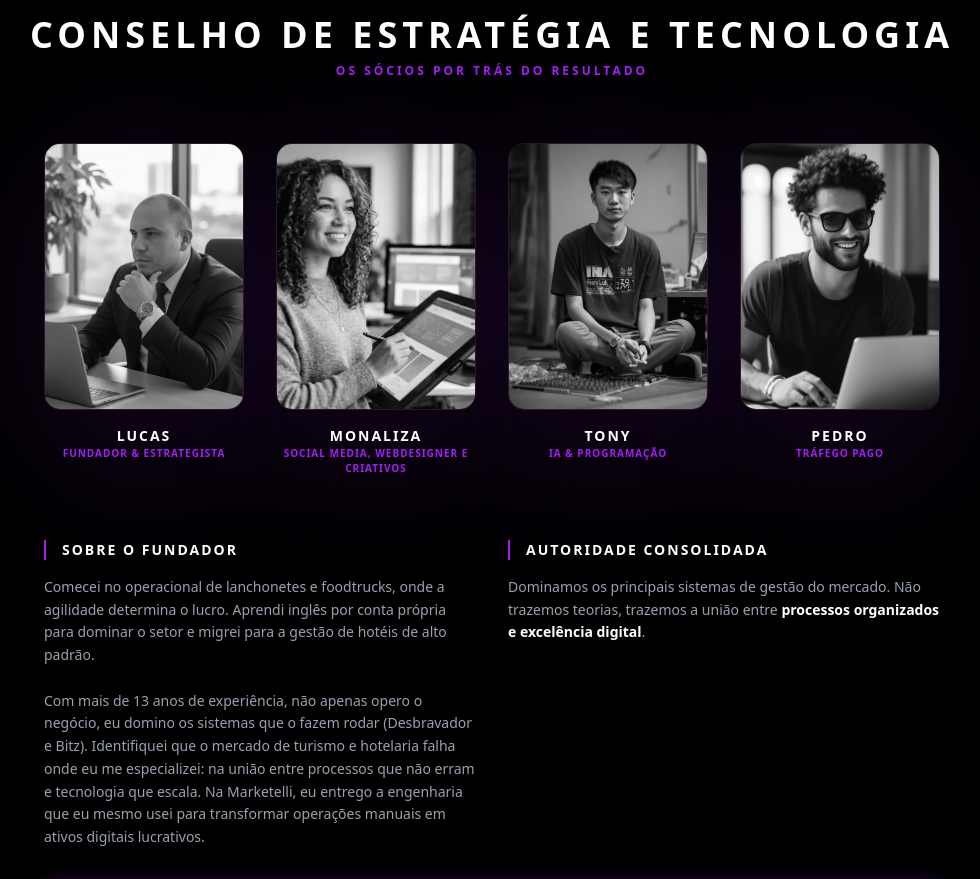
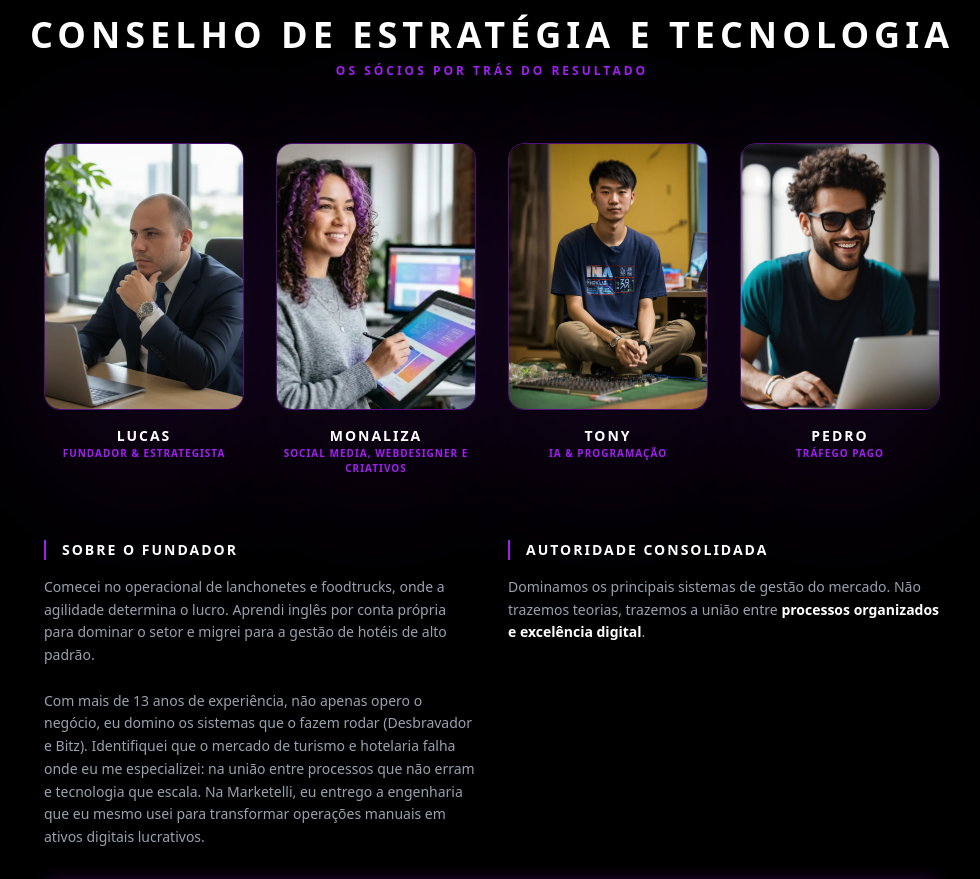
Before and after one commit to vanharelli/Agencia-Marketelli, a React (Vite) app: page / in a window 1280 px wide. Shown: the part 2080-2959 px from the top of the page, without its empty margins (148-1128 px from the left). Built offline with nearby package versions, Linux system fonts and the light colour scheme.

Commit message:
Update_Scroll_Colorize

```diff
--- a/src/App.tsx
+++ b/src/App.tsx
@@ -1,9 +1,31 @@
-import { motion, AnimatePresence, useScroll, useTransform } from 'framer-motion';
+import { motion, AnimatePresence, useScroll, useTransform, useInView } from 'framer-motion';
 import { Hotel, Utensils, Instagram, Check, Mail, X, ChevronRight, Plus, ChevronLeft, Star, MessageCircle, Car, ChevronDown } from 'lucide-react';
 import { useState, useEffect, useRef } from 'react';
 import LegalPolicies from './components/LegalPolicies';
 import { useFrontendShield } from './hooks/useFrontendShield';
 import { useDoubleBackExit } from './hooks/useDoubleBackExit';
+
+const PartnerImage = ({ src, alt, name, role }: { src: string, alt: string, name: string, role: string }) => {
+  const ref = useRef(null);
+  const isInView = useInView(ref, { margin: "-20% 0px -20% 0px" });
+
+  return (
+    <div ref={ref} className="w-full relative group flex flex-col items-center">
+      <div className="absolute -inset-4 bg-gradient-to-tr from-[#A020F0]/20 to-[#A020F0]/20 rounded-full blur-3xl opacity-50 group-hover:opacity-100 transition-opacity duration-700"></div>
+      <div className={`relative z-10 aspect-[3/4] w-full overflow-hidden rounded-2xl border transition-colors duration-500 ${isInView ? 'border-[#A020F0]/50' : 'border-white/10 group-hover:border-[#A020F0]/50'}`}>
+        <img
+          src={src}
+          alt={alt}
+          className={`w-full h-full object-cover transition-all duration-700 scale-105 group-hover:scale-100 ${isInView ? 'grayscale-0' : 'grayscale group-hover:grayscale-0'}`}
+        />
+      </div>
+      <div className="mt-4 text-center z-10">
+        <h4 className="text-white font-black tracking-[2px] text-sm uppercase">{name}</h4>
+        <p className="text-[#A020F0] text-[10px] font-bold tracking-[1px] uppercase">{role}</p>
+      </div>
+    </div>
+  );
+};
 
 const MarketelliOfficial = () => {
   const [isModalOpen, setIsModalOpen] = useState(false);
@@ -745,69 +767,10 @@ const MarketelliOfficial = () => {
 
           {/* Container de Imagens no Meio */}
           <div className="grid grid-cols-1 sm:grid-cols-2 lg:grid-cols-4 gap-6 md:gap-8 w-full max-w-4xl mx-auto">
-            {/* Imagem do Lucas */}
-            <div className="w-full relative group flex flex-col items-center">
-              <div className="absolute -inset-4 bg-gradient-to-tr from-[#A020F0]/20 to-[#A020F0]/20 rounded-full blur-3xl opacity-50 group-hover:opacity-100 transition-opacity duration-700"></div>
-              <div className="relative z-10 aspect-[3/4] w-full overflow-hidden rounded-2xl border border-white/10 group-hover:border-[#A020F0]/50 transition-colors duration-500">
-                <img
-                  src="/lucas.webp"
-                  alt="Lucas - Marketelli"
-                  className="w-full h-full object-cover grayscale hover:grayscale-0 transition-all duration-700 scale-105 group-hover:scale-100"
-                />
-              </div>
-              <div className="mt-4 text-center z-10">
-                <h4 className="text-white font-black tracking-[2px] text-sm uppercase">LUCAS</h4>
-                <p className="text-[#A020F0] text-[10px] font-bold tracking-[1px] uppercase">Fundador & Estrategista</p>
-              </div>
-            </div>
-
-            {/* Imagem da Monaliza */}
-            <div className="w-full relative group flex flex-col items-center">
-              <div className="absolute -inset-4 bg-gradient-to-tr from-[#A020F0]/20 to-[#A020F0]/20 rounded-full blur-3xl opacity-50 group-hover:opacity-100 transition-opacity duration-700"></div>
-              <div className="relative z-10 aspect-[3/4] w-full overflow-hidden rounded-2xl border border-white/10 group-hover:border-[#A020F0]/50 transition-colors duration-500">
-                <img
-                  src="/monaliza.webp"
-                  alt="Monaliza - Marketelli"
-                  className="w-full h-full object-cover grayscale hover:grayscale-0 transition-all duration-700 scale-105 group-hover:scale-100"
-                />
-              </div>
-              <div className="mt-4 text-center z-10">
-                <h4 className="text-white font-black tracking-[2px] text-sm uppercase">MONALIZA</h4>
-                <p className="text-[#A020F0] text-[10px] font-bold tracking-[1px] uppercase">Social Media, Webdesigner e Criativos</p>
-              </div>
-            </div>
-
-            {/* Imagem do Tony */}
-            <div className="w-full relative group flex flex-col items-center">
-              <div className="absolute -inset-4 bg-gradient-to-tr from-[#A020F0]/20 to-[#A020F0]/20 rounded-full blur-3xl opacity-50 group-hover:opacity-100 transition-opacity duration-700"></div>
-              <div className="relative z-10 aspect-[3/4] w-full overflow-hidden rounded-2xl border border-white/10 group-hover:border-[#A020F0]/50 transition-colors duration-500">
-                <img
-                  src="/tony.webp"
-                  alt="Tony - Marketelli"
-                  className="w-full h-full object-cover grayscale hover:grayscale-0 transition-all duration-700 scale-105 group-hover:scale-100"
-                />
-              </div>
-              <div className="mt-4 text-center z-10">
-                <h4 className="text-white font-black tracking-[2px] text-sm uppercase">TONY</h4>
-                <p className="text-[#A020F0] text-[10px] font-bold tracking-[1px] uppercase">IA & Programação</p>
-              </div>
-            </div>
-
-            {/* Imagem do Pedro */}
-            <div className="w-full relative group flex flex-col items-center">
-              <div className="absolute -inset-4 bg-gradient-to-tr from-[#A020F0]/20 to-[#A020F0]/20 rounded-full blur-3xl opacity-50 group-hover:opacity-100 transition-opacity duration-700"></div>
-              <div className="relative z-10 aspect-[3/4] w-full overflow-hidden rounded-2xl border border-white/10 group-hover:border-[#A020F0]/50 transition-colors duration-500">
-                <img
-                  src="/Pedro.webp"
-                  alt="Pedro - Marketelli"
-                  className="w-full h-full object-cover grayscale hover:grayscale-0 transition-all duration-700 scale-105 group-hover:scale-100"
-                />
-              </div>
-              <div className="mt-4 text-center z-10">
-                <h4 className="text-white font-black tracking-[2px] text-sm uppercase">PEDRO</h4>
-                <p className="text-[#A020F0] text-[10px] font-bold tracking-[1px] uppercase">Tráfego Pago</p>
-              </div>
-            </div>
+            <PartnerImage src="/lucas.webp" alt="Lucas - Marketelli" name="LUCAS" role="Fundador & Estrategista" />
+            <PartnerImage src="/monaliza.webp" alt="Monaliza - Marketelli" name="MONALIZA" role="Social Media, Webdesigner e Criativos" />
+            <PartnerImage src="/tony.webp" alt="Tony - Marketelli" name="TONY" role="IA & Programação" />
+            <PartnerImage src="/Pedro.webp" alt="Pedro - Marketelli" name="PEDRO" role="Tráfego Pago" />
           </div>
 
           {/* Conteúdo Textual Abaixo das Imagens */}
```
